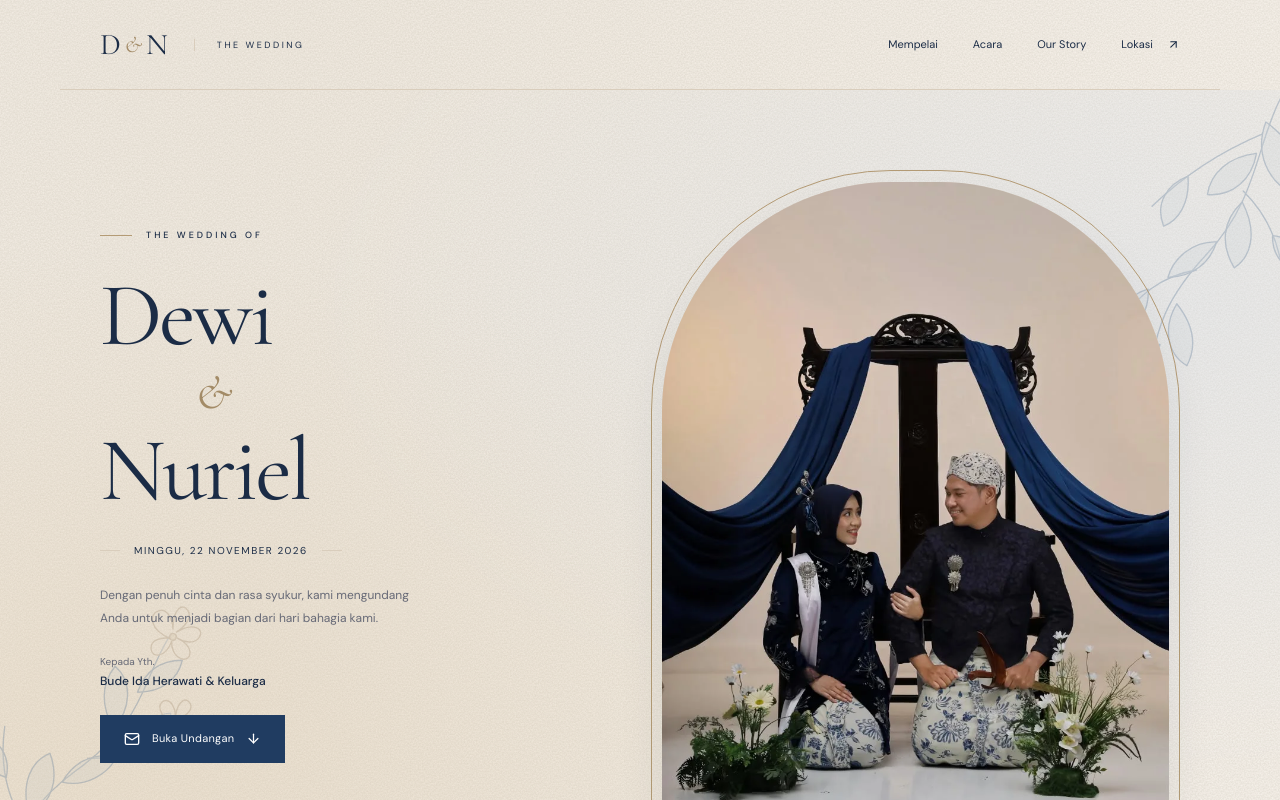
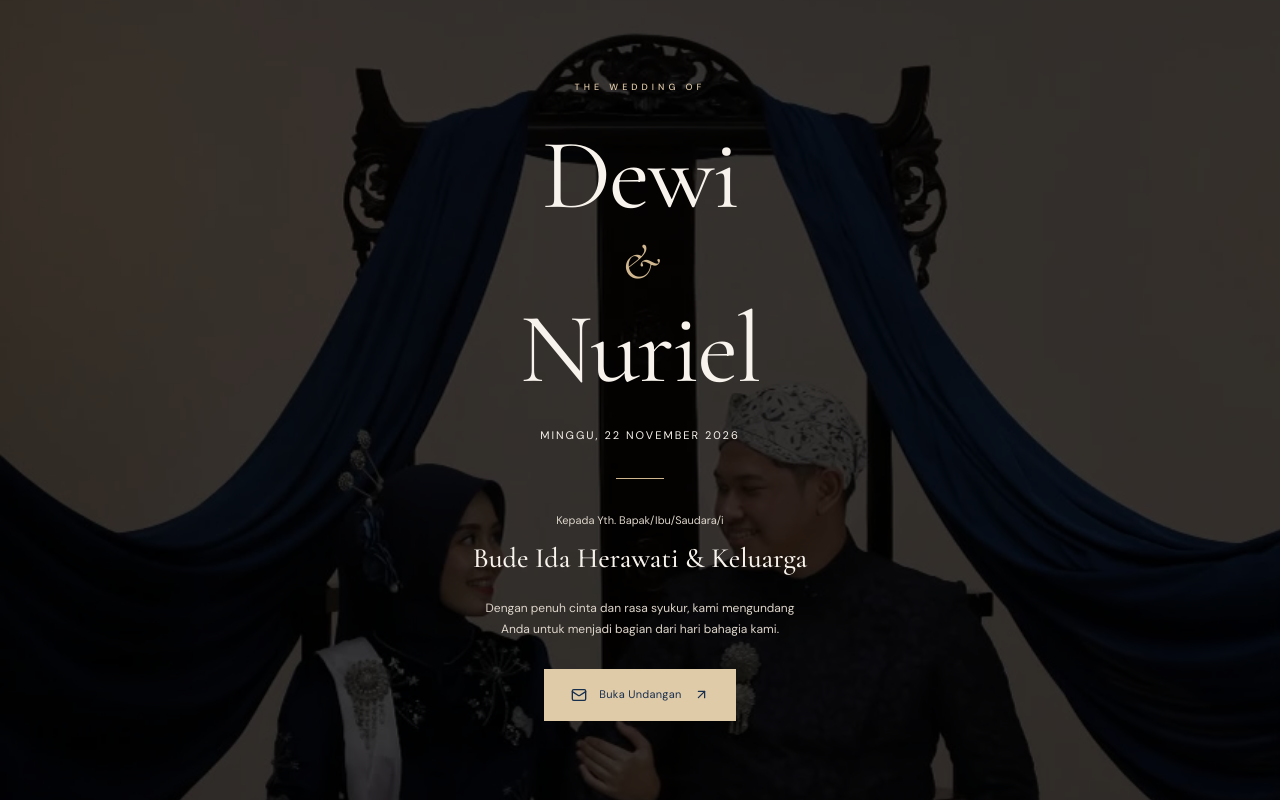
Before and after one commit to pleb00/iwed, a Next.js app: page /keluarga-karawang in a window 1280 px wide. Shown: the top 800 px of the page. Built offline with nearby package versions, Linux system fonts and the light colour scheme.

Commit message:
feat: invitation cover

```diff
--- a/app/globals.css
+++ b/app/globals.css
@@ -127,3 +127,51 @@ footer > span, footer > a { color:#d6deea; }
  .mobile-nav { background:#f8f3ecf5; }
 }
 @media(max-width:380px) { .hero-art { max-width:275px; height:420px; } }
+
+/* Full-screen welcome before the invitation is opened. */
+.invitation-cover {
+  position: relative;
+  isolation: isolate;
+  display: grid;
+  place-items: center;
+  min-height: 100svh;
+  padding: max(48px, env(safe-area-inset-top)) 24px max(48px, env(safe-area-inset-bottom));
+  background: #101722;
+  color: #f8f3ec;
+  text-align: center;
+}
+.cover-photo { object-fit: cover; object-position: center 45%; z-index: -2; }
+.cover-shade { position: absolute; inset: 0; background: rgb(0 0 0 / 75%); z-index: -1; }
+.cover-content { width: 100%; max-width: 560px; }
+.cover-content > .eyebrow { color: #e0cba9; letter-spacing: 4px; }
+.cover-content h1 { font-size: clamp(64px, 8vw, 100px); line-height: 1.05; margin: 28px 0 24px; letter-spacing: -2px; }
+.cover-amp { display: block; font-size: .5em; font-style: italic; color: #d0b78f; margin: 8px 0; }
+.cover-date { font-size: 11px; letter-spacing: 2px; text-transform: uppercase; }
+.cover-rule { width: 48px; height: 1px; background: #d0b78f; margin: 32px auto; }
+.cover-guest { display: flex; flex-direction: column; gap: 8px; }
+.cover-guest span { font-size: 11px; color: #ded6cb; }
+.cover-guest strong { font: 500 28px/1.4 var(--serif); overflow-wrap: anywhere; }
+.cover-message { max-width: 340px; margin: 20px auto 28px; font-size: 12px; color: #ded6cb; }
+.cover-button { background: #e0cba9; border-color: #e0cba9; color: #172e4d; padding: 15px 26px; }
+.cover-button:hover { background: #f0dfc4; }
+.cover-button:focus-visible { outline-color: #f8f3ec; }
+.invitation-cover.is-opening { animation: cover-open 500ms ease-in-out both; pointer-events: none; }
+.invitation-cover.is-opening .cover-content { animation: cover-content-out 500ms ease-in both; }
+.cover-button:disabled { cursor: default; }
+.invitation-opened { animation: invitation-fade-in 700ms ease-out both; }
+.invitation-opened .hero-inner { animation: invitation-rise 850ms cubic-bezier(.2,.65,.3,1) both; }
+@keyframes cover-open { from { opacity: 1; } to { opacity: 0; } }
+@keyframes cover-content-out { from { transform: translateY(0); } to { transform: translateY(-24px); } }
+@keyframes invitation-fade-in { from { opacity: 0; } to { opacity: 1; } }
+@keyframes invitation-rise { from { transform: translateY(28px); } to { transform: translateY(0); } }
+@media (prefers-reduced-motion: reduce) {
+  .invitation-cover.is-opening,
+  .invitation-cover.is-opening .cover-content,
+  .invitation-opened,
+  .invitation-opened .hero-inner { animation: none; }
+}
+@media (max-width: 760px) {
+  .cover-content h1 { font-size: clamp(58px, 16vw, 76px); }
+  .cover-content > .eyebrow { font-size: 9px; }
+  .cover-date { font-size: 9px; letter-spacing: 1.5px; }
+}
--- a/app/invitation.tsx
+++ b/app/invitation.tsx
@@ -1,6 +1,6 @@
 "use client";
 
-import { useEffect, useState } from "react";
+import { useEffect, useRef, useState } from "react";
 import Image from "next/image";
 import couplePhoto from "@/public/photos/couple.webp";
 import bridePhoto from "@/public/photos/bride.webp";
@@ -42,6 +42,9 @@ const timeText = (value: string) =>
 const names = `${data.couple.bride.name} & ${data.couple.groom.name}`;
 
 export default function Invitation({ recipient }: { recipient?: Guest }) {
+  const [opened, setOpened] = useState(false);
+  const [opening, setOpening] = useState(false);
+  const invitationHeading = useRef<HTMLHeadingElement>(null);
   const [guest, setGuest] = useState(data.guest);
   const [remaining, setRemaining] = useState<number | null>(null);
   const [active, setActive] = useState("home");
@@ -52,6 +55,23 @@ export default function Invitation({ recipient }: { recipient?: Guest }) {
       new URLSearchParams(window.location.search).get("kpd")?.trim() ||
         data.guest,
     );
+  }, []);
+  useEffect(() => {
+    if (!opening) return;
+    const timer = window.setTimeout(() => setOpened(true), 500);
+    return () => window.clearTimeout(timer);
+  }, [opening]);
+  const openInvitation = () => {
+    if (window.matchMedia("(prefers-reduced-motion: reduce)").matches) {
+      setOpened(true);
+    } else {
+      setOpening(true);
+    }
+  };
+  useEffect(() => {
+    if (!opened) return;
+    window.scrollTo({ top: 0, behavior: "instant" });
+    invitationHeading.current?.focus({ preventScroll: true });
     const update = () =>
       setRemaining(Math.max(0, new Date(data.date).getTime() - Date.now()));
     update();
@@ -71,7 +91,7 @@ export default function Invitation({ recipient }: { recipient?: Guest }) {
       clearInterval(timer);
       observer.disconnect();
     };
-  }, []);
+  }, [opened]);
   const countdown =
     remaining === null
       ? ["—", "—", "—", "—"]
@@ -128,8 +148,48 @@ export default function Invitation({ recipient }: { recipient?: Guest }) {
       setCopyError(true);
     }
   };
+  if (!opened) {
+    return (
+      <main
+        className={`invitation-cover${opening ? " is-opening" : ""}`}
+        aria-labelledby="cover-heading"
+        onAnimationEnd={(event) => {
+          if (event.target === event.currentTarget && opening) setOpened(true);
+        }}
+      >
+        <Image
+          src={couplePhoto}
+          alt=""
+          fill
+          preload
+          placeholder="blur"
+          sizes="100vw"
+          className="cover-photo"
+        />
+        <div className="cover-shade" aria-hidden="true" />
+        <div className="cover-content">
+          <span className="eyebrow">{data.copy.eyebrow}</span>
+          <h1 id="cover-heading">
+            {data.couple.bride.name}
+            <span className="cover-amp">&</span>
+            {data.couple.groom.name}
+          </h1>
+          <p className="cover-date">{dateText(data.date)}</p>
+          <div className="cover-rule" aria-hidden="true" />
+          <div className="cover-guest">
+            <span>Kepada Yth. Bapak/Ibu/Saudara/i</span>
+            <strong>{recipient?.name ?? guest}</strong>
+          </div>
+          <p className="cover-message">{data.copy.invitation}</p>
+          <button className="button cover-button" onClick={openInvitation} disabled={opening}>
+            <Mail size={16} /> Buka Undangan <ArrowUpRight size={15} />
+          </button>
+        </div>
+      </main>
+    );
+  }
   return (
-    <>
+    <div className="invitation-opened">
       <a className="skip-link" href="#couple">
         Lewati ke undangan
       </a>
@@ -157,7 +217,7 @@ export default function Invitation({ recipient }: { recipient?: Guest }) {
                 <span className="small-line" />
                 {data.copy.eyebrow}
               </span>
-              <h1>
+              <h1 ref={invitationHeading} tabIndex={-1}>
                 {data.couple.bride.name}
                 <span className="amp">&</span>
                 {data.couple.groom.name}
@@ -173,9 +233,6 @@ export default function Invitation({ recipient }: { recipient?: Guest }) {
                 <span>Kepada Yth.</span>
                 <strong>{recipient?.name ?? guest}</strong>
               </div>
-              <a className="button" href="#couple">
-                <Mail size={16} /> Buka Undangan <ArrowDown size={15} />
-              </a>
             </div>
             <div className="hero-art">
               <div className="arch-border" />
@@ -383,6 +440,6 @@ export default function Invitation({ recipient }: { recipient?: Guest }) {
           </a>
         ))}
       </nav>
-    </>
+    </div>
   );
 }
```
